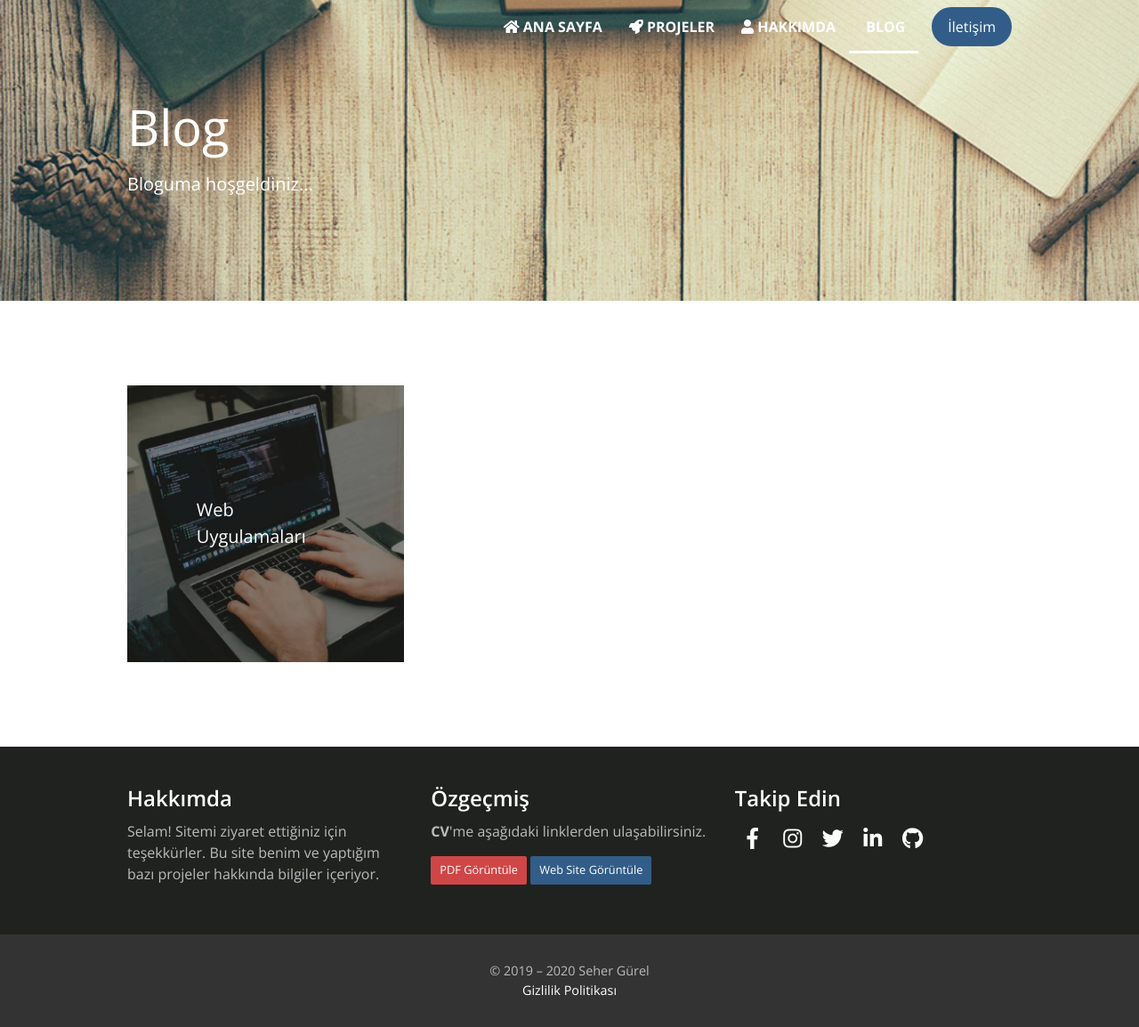
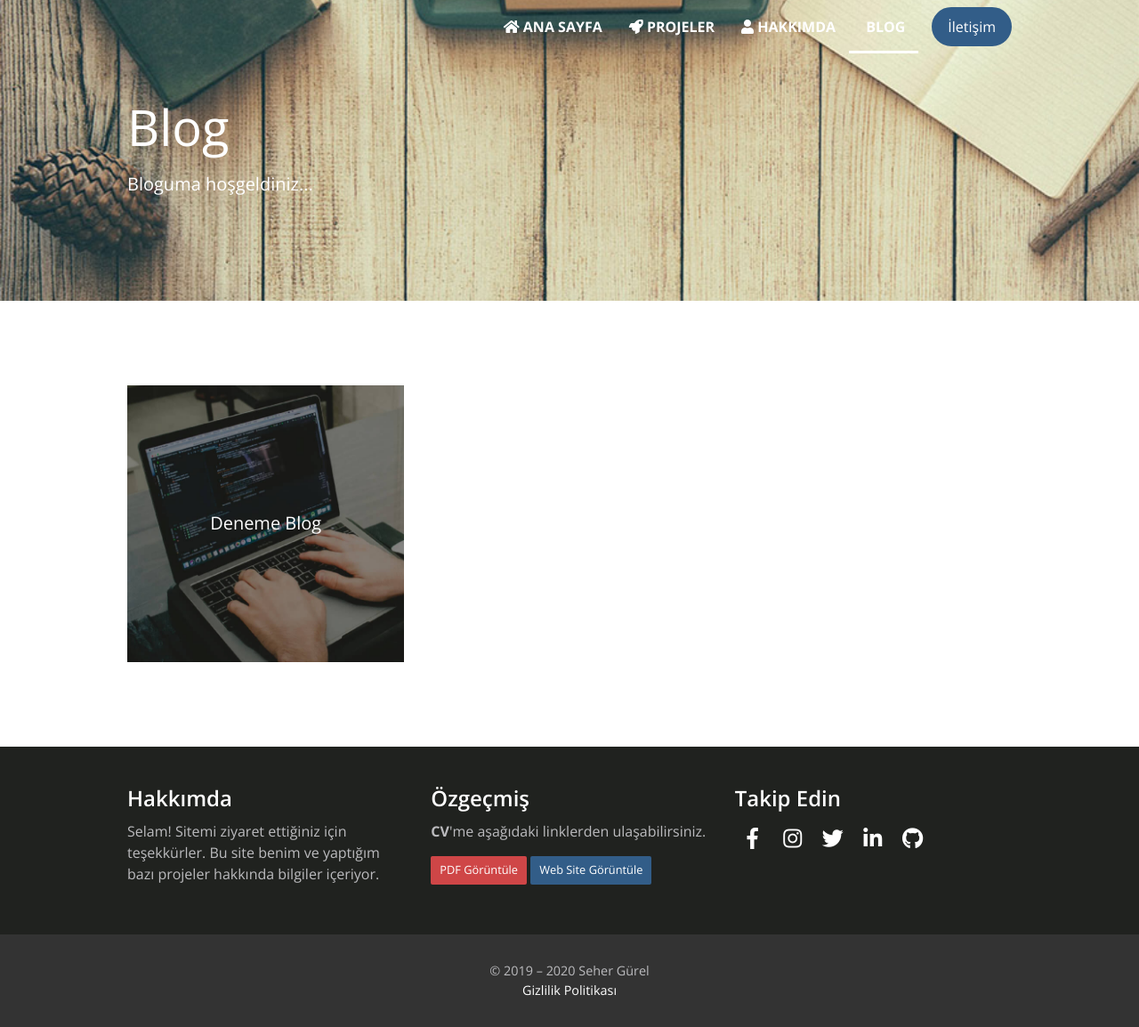
Before and after one commit to shrgrl/shrgrl.github.io, a Jekyll site: the page built from _pages/blog.html, in a window 1280 px wide and 1154 px high. Shown: the whole window at 89% size. Built offline with Jekyll 4.4.1, drawn with Linux system fonts in a browser that asks for light colours.

Commit message:
Update blog.html

```diff
--- a/_pages/blog.html
+++ b/_pages/blog.html
@@ -17,7 +17,7 @@ font-awesome: fas fa-blog
       <div class="thumb">
         <figure>
           <img src="{{ base }}/assets/images/projects/web.jpg" alt="Web Uygulamaları" class="img-fluid">
-          <figcaption class="txt-size-lead">Web Uygulamaları</figcaption>
+          <figcaption class="txt-size-lead">Deneme Blog</figcaption>
         </figure>
       </div>
     </a>
```
